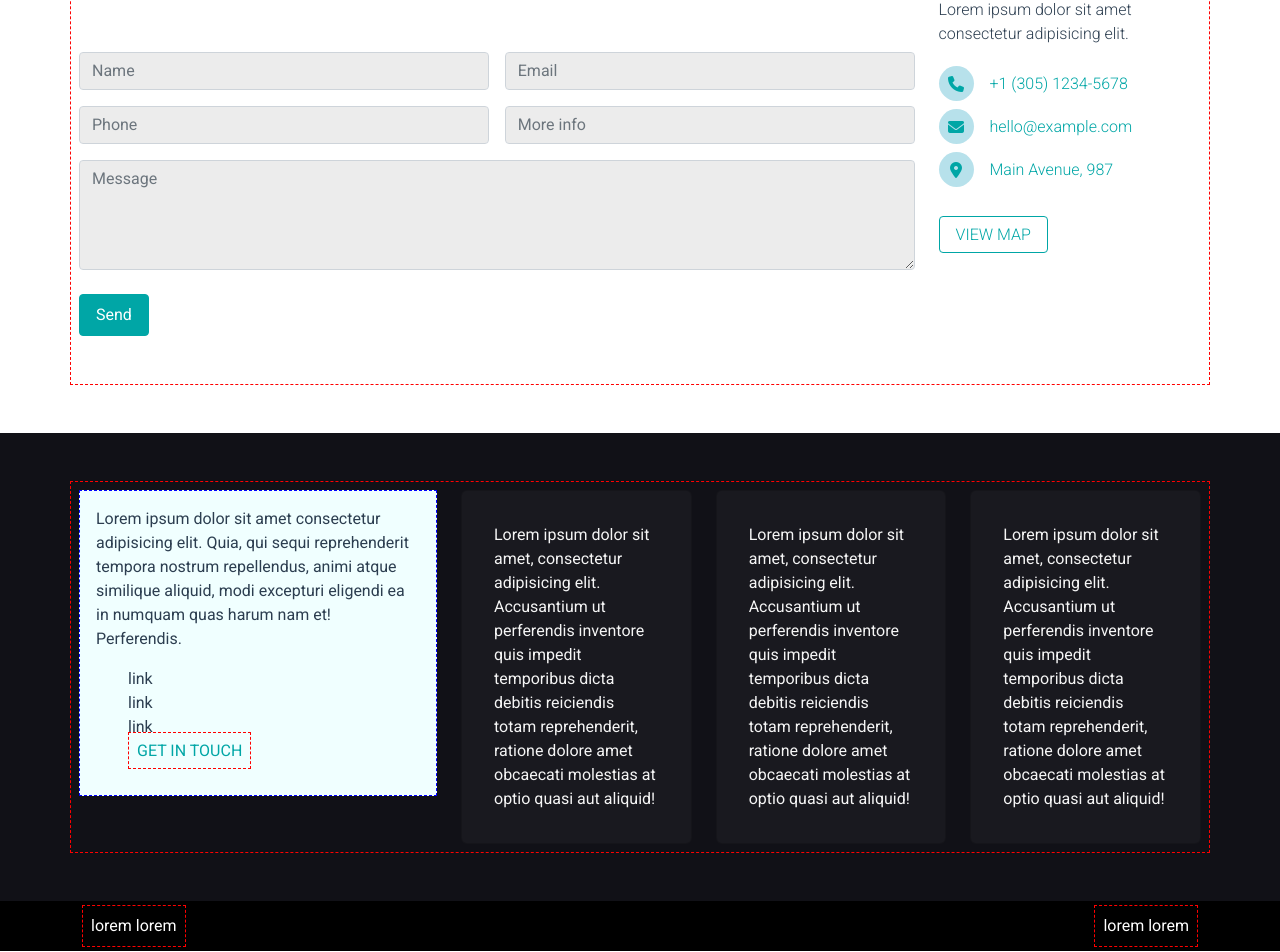
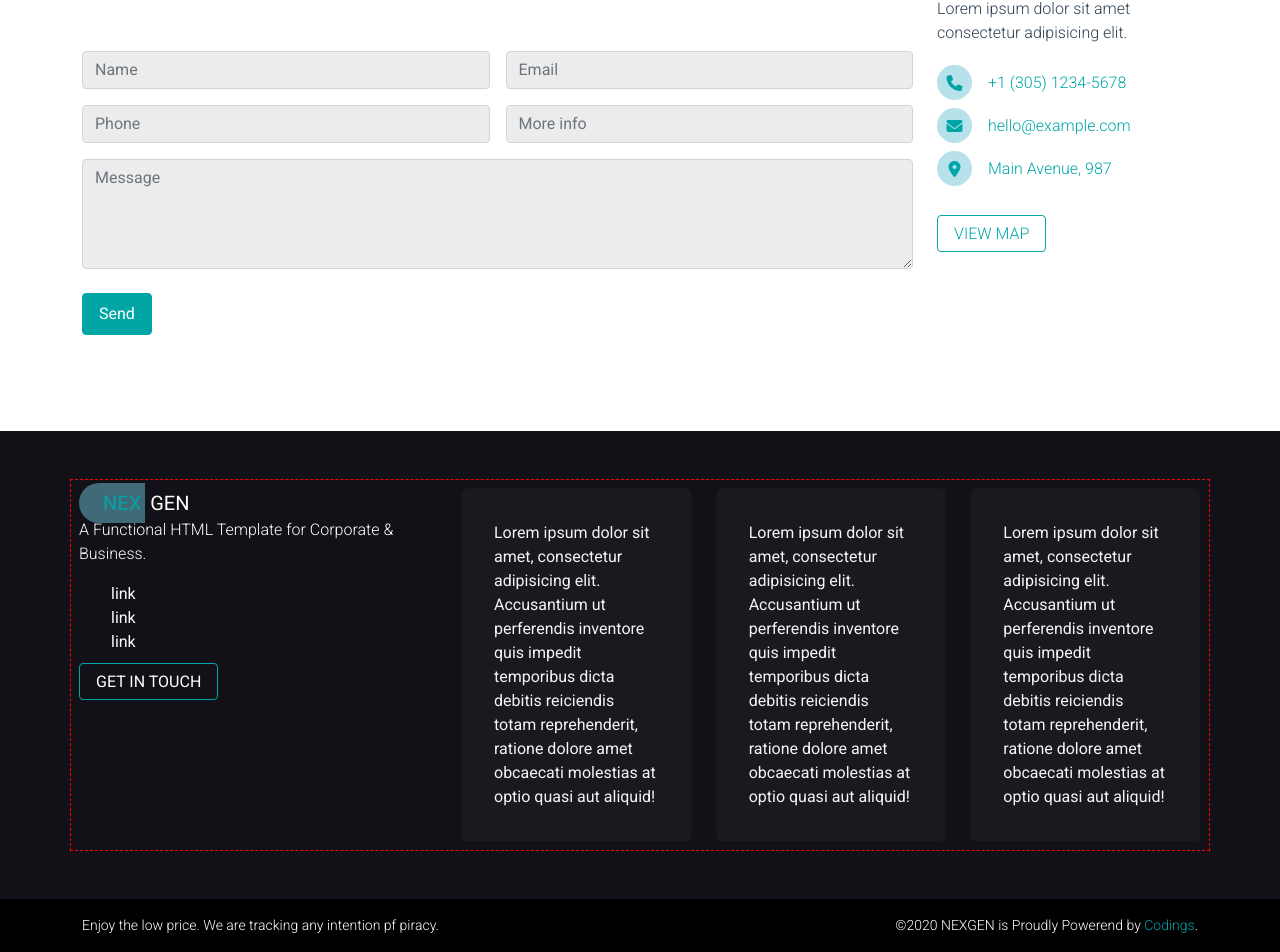
Before and after one commit to meta-ela/proj-html-vuejs, a Vue app: page / in a window 1280 px wide. Shown: the part 3935-4887 px from the top of the page. Built offline with nearby package versions, Linux system fonts and the light colour scheme.

Commit message:
Adds footer content

```diff
--- a/src/components/TheFooter.vue
+++ b/src/components/TheFooter.vue
@@ -4,16 +4,20 @@
         <div class="container debug_border">
             <div class="row">
                 <div class="col">
-                    <div class="debug">
-                        <p>
-                            Lorem ipsum dolor sit amet consectetur adipisicing elit. Quia, qui sequi reprehenderit tempora nostrum repellendus, animi atque similique aliquid, modi excepturi eligendi ea in numquam quas harum nam et! Perferendis.
+                    <div class="text-white">
+                        <div class="fs-5">
+                            <span class="colored_box_below_logo">NEX</span> GEN
+                        </div>
+                        <p class="fw-light">
+                            A Functional HTML Template for Corporate & Business.
                         </p>
                         <ul>
                             <li>link</li>
                             <li>link</li>
                             <li>link</li>
-                            <a class="debug_border" href="javascript:void(0)">GET IN TOUCH</a>
+
                         </ul>
+                        <a class="btn_outline" href="javascript:void(0)">GET IN TOUCH</a>
                     </div>
                 </div>
                 <div class="col-8">
@@ -22,11 +26,11 @@
             </div>
         </div>
     </div>
-    <div class="py-1 bg-dark">
+    <div class="py-3 bg-dark">
         <div class="container text-white">
-            <div class="d-flex justify-content-between">
-                <div class="debug_border">lorem lorem</div>
-                <div class="debug_border">lorem lorem</div>
+            <div class="d-flex justify-content-between fw-light">
+                <small>Enjoy the low price. We are tracking any intention pf piracy.</small>
+                <small>&copy;2020 NEXGEN is Proudly Powerend by <a class="text-primary" href="javascript:void(0)">Codings</a>.</small>
             </div>
         </div>
     </div>
--- a/src/components/TheMain.vue
+++ b/src/components/TheMain.vue
@@ -166,13 +166,13 @@
 
         <!-- section bianca con form SEND A MESSAGE -->
         <div class="py-5">
-            <div class="container py-5 debug_border">
+            <div class="container py-5">
                 <div class="row h-100">
                     <div class="col-9 ">
                         <div class="mb-5">
                             <div class="text-primary text-uppercase">SEND A MESSAGE</div>
-                            <h2>Get in <span class="colored_box_below">Touch</span></h2>
-                            <small class="fw-light mb-5">
+                            <h2>Get in <span class="colored_box_below text-primary">Touch</span></h2>
+                            <small class="fw-light mt-5">
                                 We eill respond to your message as soon as possible.
                             </small>
                         </div>
```
